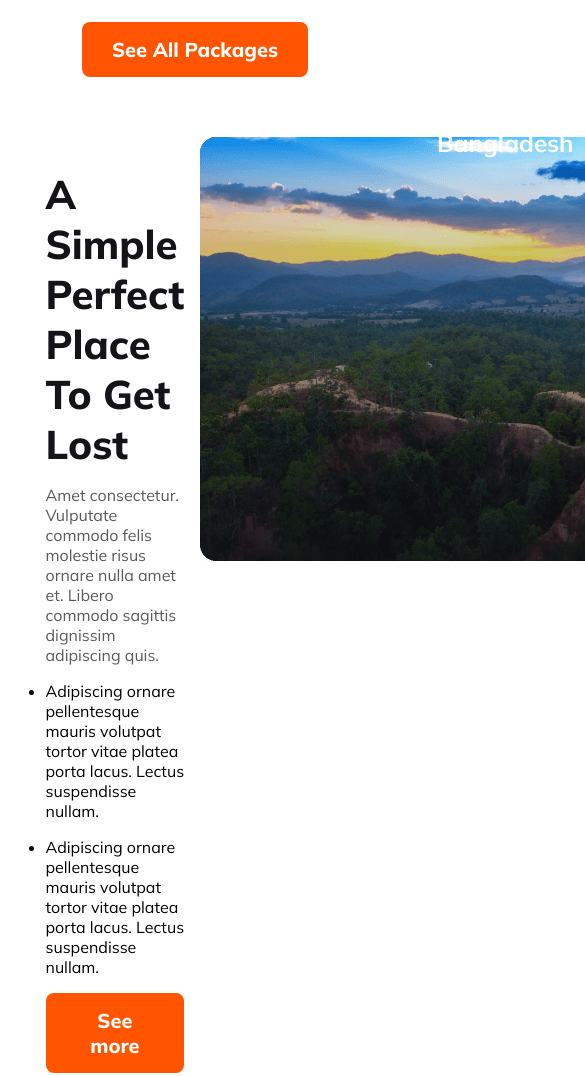
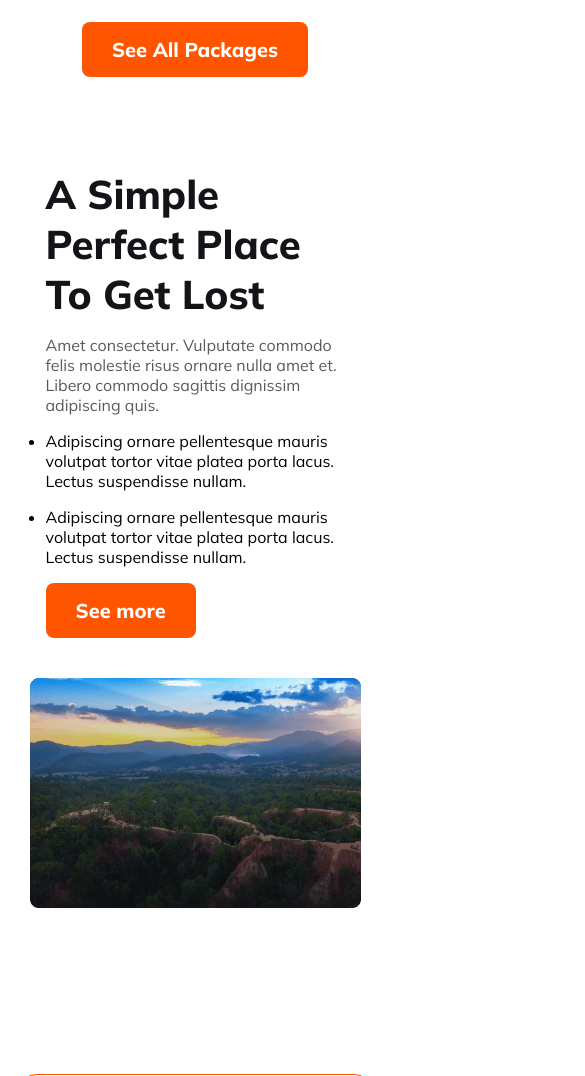
Before and after one commit to Arif-Islam21/world-explorer, a plain HTML site: page index.html in a window 390 px wide. Shown: the part 8570-9646 px from the top of the page, 585 px wide, since content can reach past the window. Drawn offline with Linux system fonts and the light colour scheme.

Commit message:
responsive done to perfect place section

```diff
--- a/styles/responsive.css
+++ b/styles/responsive.css
@@ -99,6 +99,13 @@
     height: 60%;
     padding: 25px;
   }
+  .perfect-place-container {
+    flex-direction: column;
+  }
+  .perfect-place-image img {
+    width: 100%;
+    margin: 1.5rem auto;
+  }
   /* UNIQUE SECTION RESPONSIVE */
   .best-website {
     flex-direction: column;
```
